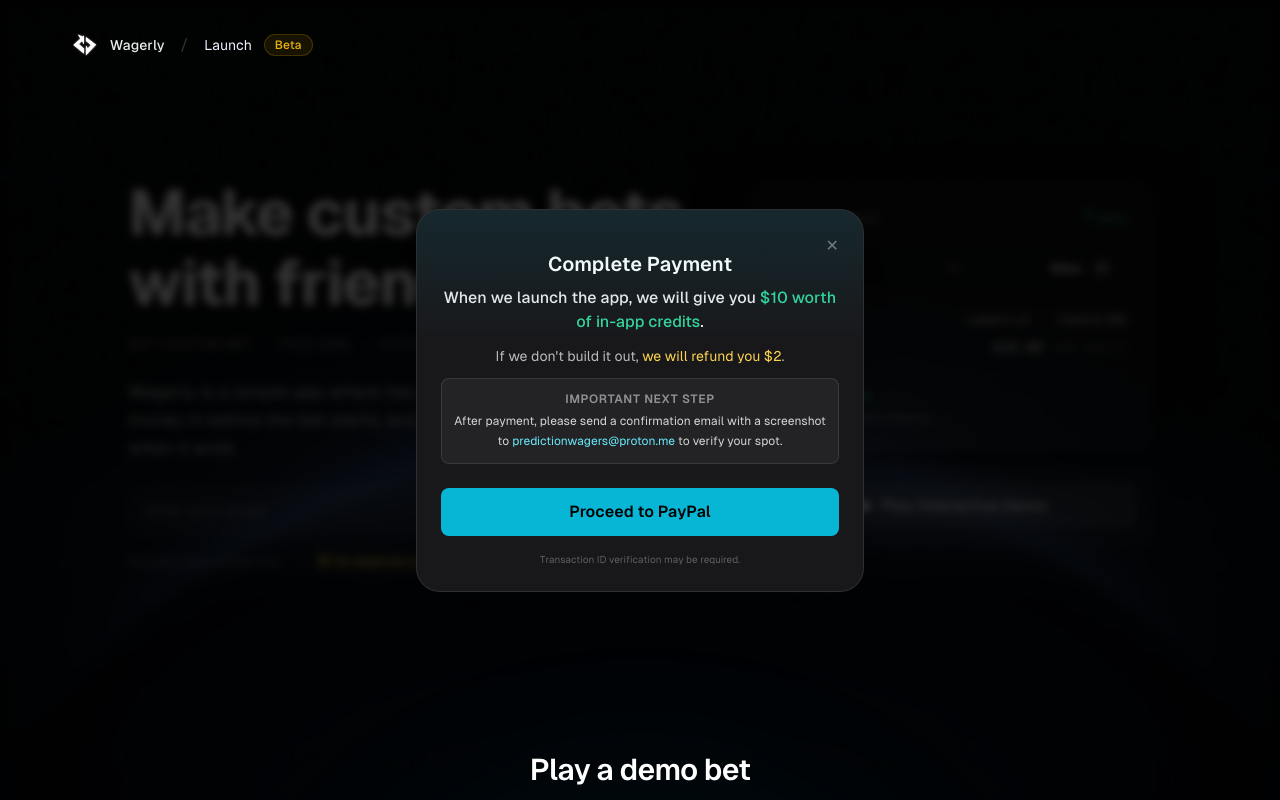
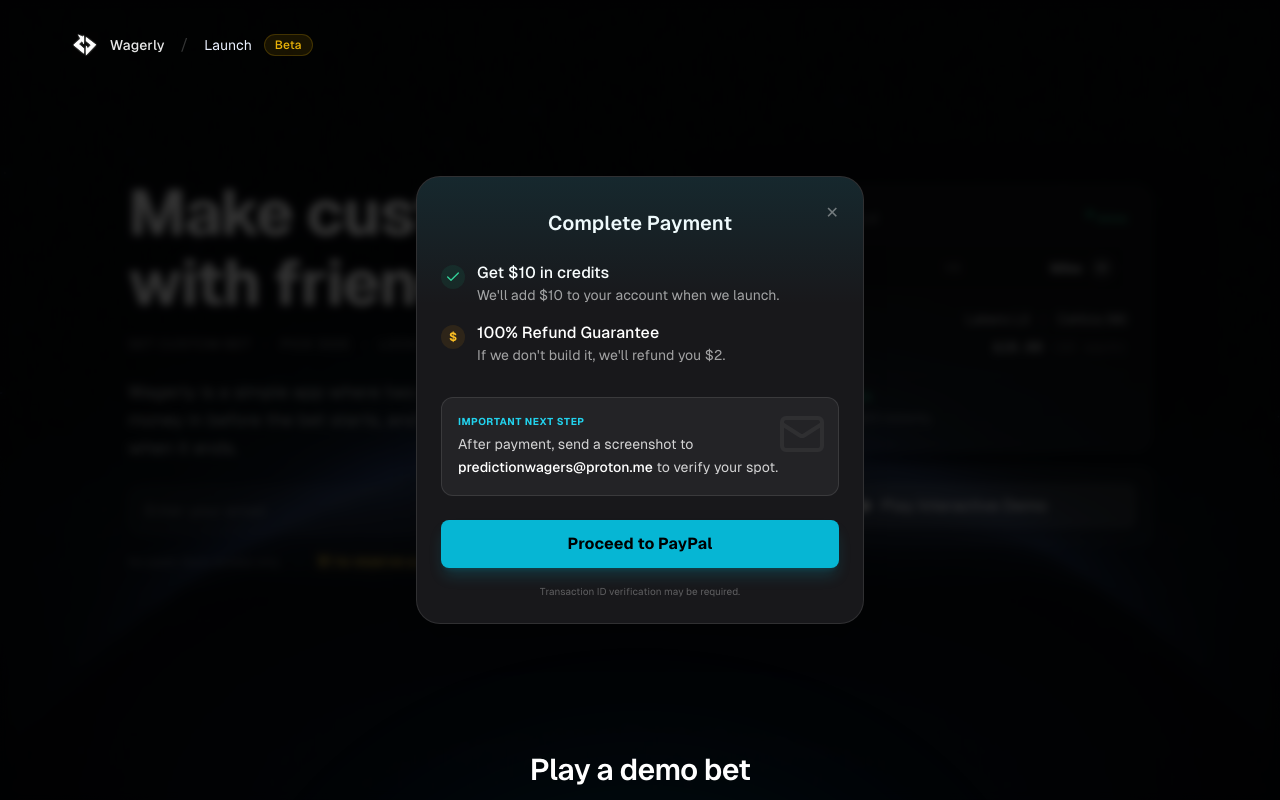
Before and after one commit to Blessan-Alex/prediction-app, a Next.js app: page / in a window 1280 px wide. Both pictures are taken after a click on the button "$1 to reserve a priority spot. Refundable anytime.". Shown: the top 800 px of the page. Built offline with nearby package versions, Linux system fonts and the light colour scheme.

Commit message:
alignment fix

```diff
--- a/components/PaymentModal.tsx
+++ b/components/PaymentModal.tsx
@@ -2,6 +2,7 @@
 
 import { motion } from "framer-motion";
 import { Button } from "@/components/ui/Button";
+import { Check, Mail } from "lucide-react";
 
 export function PaymentModalContent({ onClose, onComplete }: { onClose: () => void; onComplete: () => void }) {
     return (
@@ -20,24 +21,42 @@
                 ✕
             </button>
 
-            <h3 className="text-xl font-semibold text-white mb-2 text-center mt-4">
+            <h3 className="text-xl font-semibold text-white mb-6 text-center mt-2">
                 Complete Payment
             </h3>
-            <div className="text-sm text-center mb-6 space-y-3">
-                <p className="text-white/90 font-medium text-base">
-                    When we launch the app, we will give you  <span className="text-emerald-400">$10 worth of in-app credits</span>.
+
+            <div className="space-y-4 mb-8">
+                <div className="flex items-start gap-3">
+                    <div className="mt-1 p-1 bg-emerald-500/10 rounded-full">
+                        <Check className="w-4 h-4 text-emerald-400" />
+                    </div>
+                    <div>
+                        <p className="text-white font-medium">Get $10 in credits</p>
+                        <p className="text-white/60 text-sm">We&apos;ll add $10 to your account when we launch.</p>
+                    </div>
+                </div>
+
+                <div className="flex items-start gap-3">
+                    <div className="mt-1 p-1 bg-amber-500/10 rounded-full">
+                        <div className="w-4 h-4 flex items-center justify-center text-amber-400 font-bold text-xs">$</div>
+                    </div>
+                    <div>
+                        <p className="text-white font-medium">100% Refund Guarantee</p>
+                        <p className="text-white/60 text-sm">If we don&apos;t build it, we&apos;ll refund you $2.</p>
+                    </div>
+                </div>
+            </div>
+
+            <div className="bg-white/5 rounded-xl p-4 mb-6 border border-white/10 relative overflow-hidden">
+                <div className="absolute top-0 right-0 p-3 opacity-5">
+                    <Mail className="w-12 h-12 text-white" />
+                </div>
+                <p className="text-[10px] text-cyan-400 mb-1 font-bold uppercase tracking-wider">
+                    Important Next Step
                 </p>
-                <p className="text-white/70">
-                    If we don&apos;t build it out, <span className="text-amber-300">we will refund you $2</span>.
+                <p className="text-white/80 text-sm leading-relaxed">
+                    After payment, send a screenshot to <span className="text-white font-medium select-all">predictionwagers@proton.me</span> to verify your spot.
                 </p>
-                <div className="bg-white/5 rounded-lg p-3 mt-4 border border-white/10">
-                    <p className="text-xs text-white/50 mb-1 font-semibold uppercase tracking-wider">
-                        Important Next Step
-                    </p>
-                    <p className="text-white/80 text-xs leading-5">
-                        After payment, please send a confirmation email with a screenshot to <span className="text-cyan-300 select-all">predictionwagers@proton.me</span> to verify your spot.
-                    </p>
-                </div>
             </div>
 
             <Button
@@ -45,7 +64,7 @@
                     window.open("https://www.paypal.com/cgi-bin/webscr?cmd=_xclick&business=admin%40opika.co&item_name=Payment&amount=1&currency_code=USD", "_blank");
                     onComplete();
                 }}
-                className="w-full bg-cyan-500 hover:bg-cyan-400 text-black font-semibold h-12"
+                className="w-full bg-cyan-500 hover:bg-cyan-400 text-black font-bold h-12 text-base shadow-lg shadow-cyan-500/20"
             >
                 Proceed to PayPal
             </Button>
```
